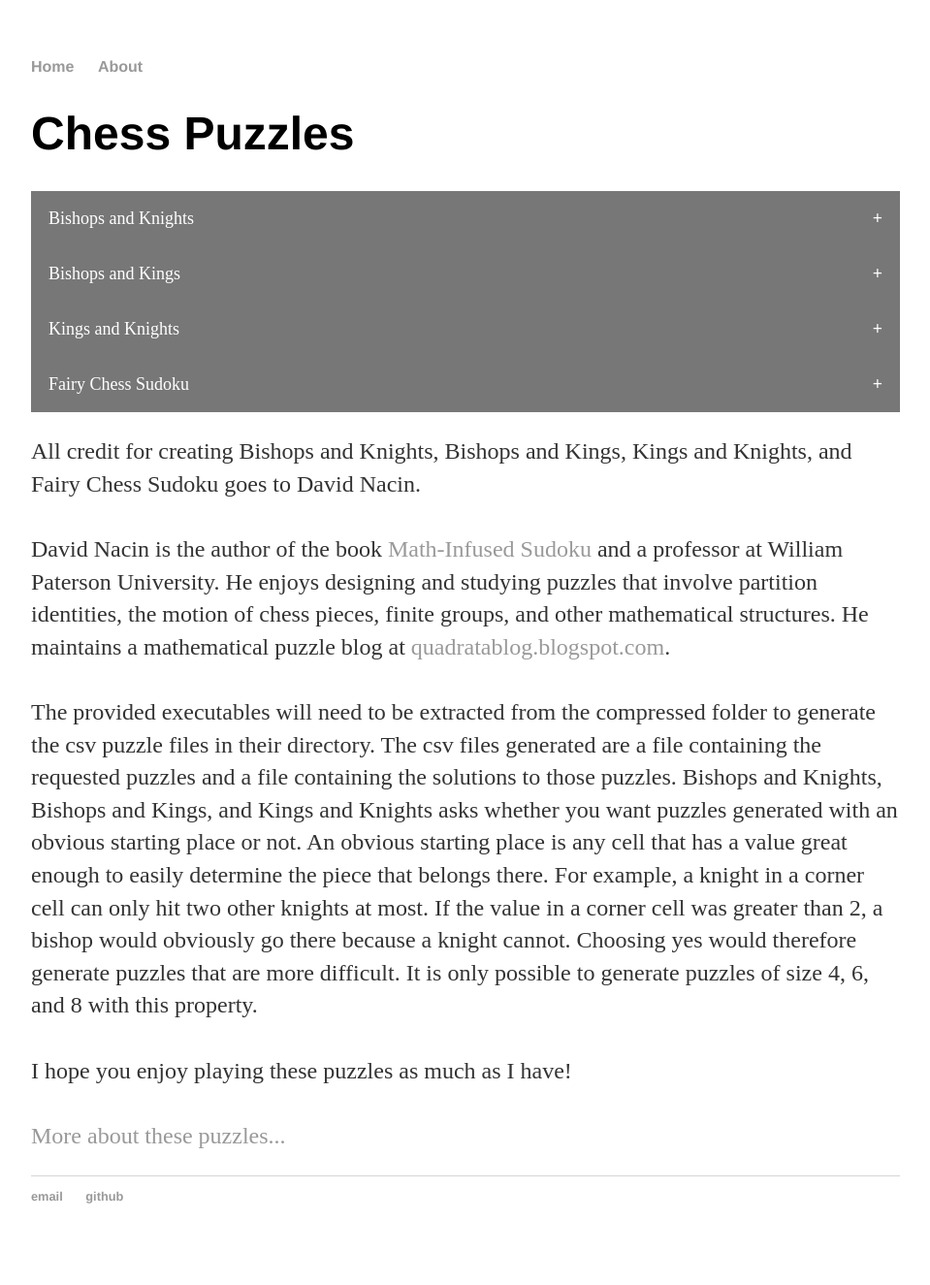
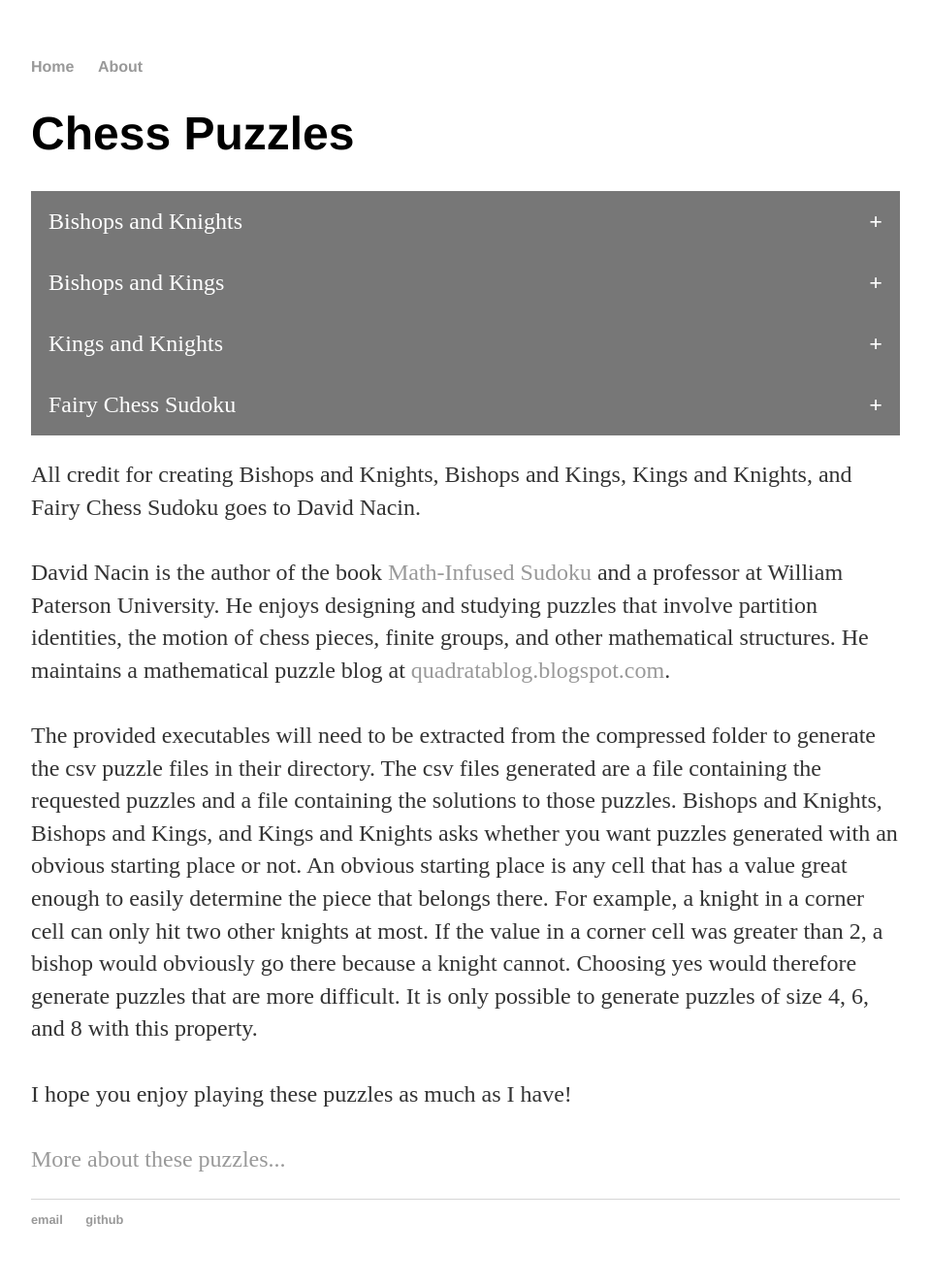
Before and after one commit to CThielsen1/CThielsen1.github.io, a Jekyll site: the page built from index.html, in a window 1280 px wide. Shown: the whole page at 97% size, without its empty margins (160-1119 px from the left). Built offline with Jekyll 4.4.1, drawn with Linux system fonts in a browser that asks for light colours; before the commit the page ends 1301 px from its top, so only the background shows below that.

Commit message:
Update index.html

```diff
--- a/index.html
+++ b/index.html
@@ -16,7 +16,7 @@ title: Chess Puzzles
 			  border: none;
 			  text-align: left;
 			  outline: none;
-			  font-size: 18px;
+			  font-size: 1.5em;
 			  font-family: "Times New Roman", Times, serif;
 			}
 
```
